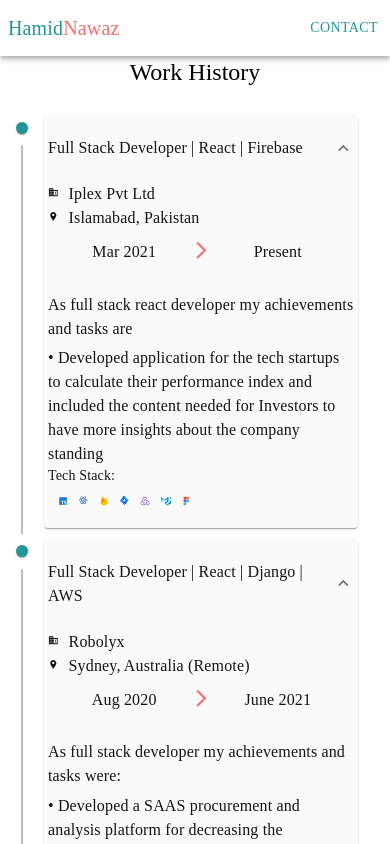
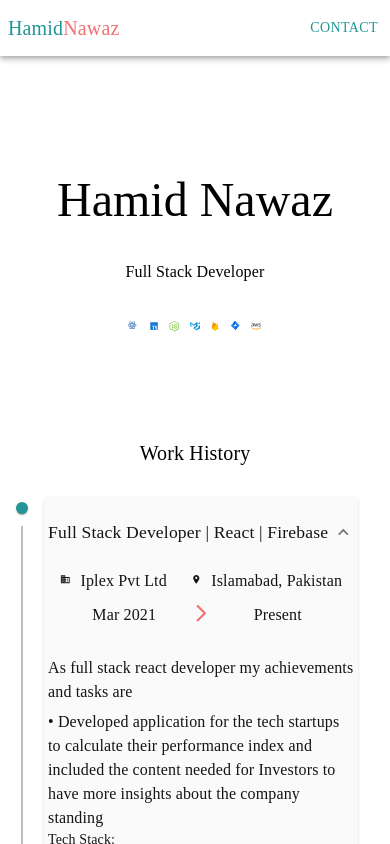
Before and after one commit to hamidnawaz28/portfolio, a Next.js app: page / in a window 390 px wide. Shown: the top 844 px of the page. Built offline with nearby package versions, Linux system fonts and the light colour scheme; no server answers.

Commit message:
addded into

```diff
--- a/components/accordion/Accordion.tsx
+++ b/components/accordion/Accordion.tsx
@@ -52,6 +52,13 @@ const useStyles = makeStyles((theme: Theme) => ({
     display: "flex",
     flexDirection: "row",
   },
+  comLoc: {
+    [theme.breakpoints.down("sm")]: {
+      display: "flex",
+      flexDirection: "row",
+      justifyContent: "space-around",
+    },
+  },
 }));
 const logoIcons: any = {
   Typescript: <Typescript />,
@@ -73,7 +80,7 @@ const logoIcons: any = {
 
 export default function SimpleAccordion({ data }: AccordianProps) {
   const classes = useStyles();
-  const { heading, stackCont, quickDetails, flexDisplay } = classes;
+  const { heading, stackCont, quickDetails, flexDisplay, comLoc } = classes;
   const [expanded, isExpanded] = useState(true);
   const {
     jobTitle,
@@ -95,11 +102,11 @@ export default function SimpleAccordion({ data }: AccordianProps) {
         id="panel1a-header"
         onClick={() => isExpanded(!expanded)}
       >
-        <Typography variant="body1">{jobTitle}</Typography>
+        <Typography variant="subtitle1">{jobTitle}</Typography>
       </AccordionSummary>
       <AccordionDetails>
         <div className={quickDetails}>
-          <div>
+          <div className={comLoc}>
             <div className={flexDisplay}>
               <Business style={{ paddingRight: 10 }} />
               <Typography variant="body1">{company}</Typography>
--- a/components/icons/Icons.tsx
+++ b/components/icons/Icons.tsx
@@ -404,7 +404,21 @@ const Vue = () => {
     </SvgIcon>
   );
 };
+
+const Node = () => {
+  const { root } = useStyles();
+  return (
+    <SvgIcon viewBox="0 0 256 282" className={root}>
+      <g fill="#8CC84B">
+        <path d="M116.504 3.58c6.962-3.985 16.03-4.003 22.986 0 34.995 19.774 70.001 39.517 104.99 59.303 6.581 3.707 10.983 11.031 10.916 18.614v118.968c.049 7.897-4.788 15.396-11.731 19.019-34.88 19.665-69.742 39.354-104.616 59.019-7.106 4.063-16.356 3.75-23.24-.646-10.457-6.062-20.932-12.094-31.39-18.15-2.137-1.274-4.546-2.288-6.055-4.36 1.334-1.798 3.719-2.022 5.657-2.807 4.365-1.388 8.374-3.616 12.384-5.778 1.014-.694 2.252-.428 3.224.193 8.942 5.127 17.805 10.403 26.777 15.481 1.914 1.105 3.852-.362 5.488-1.274 34.228-19.345 68.498-38.617 102.72-57.968 1.268-.61 1.969-1.956 1.866-3.345.024-39.245.006-78.497.012-117.742.145-1.576-.767-3.025-2.192-3.67-34.759-19.575-69.5-39.18-104.253-58.76a3.621 3.621 0 0 0-4.094-.006C91.2 39.257 56.465 58.88 21.712 78.454c-1.42.646-2.373 2.071-2.204 3.653.006 39.245 0 78.497 0 117.748a3.329 3.329 0 0 0 1.89 3.303c9.274 5.259 18.56 10.481 27.84 15.722 5.228 2.814 11.647 4.486 17.407 2.33 5.083-1.823 8.646-7.01 8.549-12.407.048-39.016-.024-78.038.036-117.048-.127-1.732 1.516-3.163 3.2-3 4.456-.03 8.918-.06 13.374.012 1.86-.042 3.14 1.823 2.91 3.568-.018 39.263.048 78.527-.03 117.79.012 10.464-4.287 21.85-13.966 26.97-11.924 6.177-26.662 4.867-38.442-1.056-10.198-5.09-19.93-11.097-29.947-16.55C5.368 215.886.555 208.357.604 200.466V81.497c-.073-7.74 4.504-15.197 11.29-18.85C46.768 42.966 81.636 23.27 116.504 3.58z" />
+        <path d="M146.928 85.99c15.21-.979 31.493-.58 45.18 6.913 10.597 5.742 16.472 17.793 16.659 29.566-.296 1.588-1.956 2.464-3.472 2.355-4.413-.006-8.827.06-13.24-.03-1.872.072-2.96-1.654-3.195-3.309-1.268-5.633-4.34-11.212-9.642-13.929-8.139-4.075-17.576-3.87-26.451-3.785-6.479.344-13.446.905-18.935 4.715-4.214 2.886-5.494 8.712-3.99 13.404 1.418 3.369 5.307 4.456 8.489 5.458 18.33 4.794 37.754 4.317 55.734 10.626 7.444 2.572 14.726 7.572 17.274 15.366 3.333 10.446 1.872 22.932-5.56 31.318-6.027 6.901-14.805 10.657-23.56 12.697-11.647 2.597-23.734 2.663-35.562 1.51-11.122-1.268-22.696-4.19-31.282-11.768-7.342-6.375-10.928-16.308-10.572-25.895.085-1.619 1.697-2.748 3.248-2.615 4.444-.036 8.888-.048 13.332.006 1.775-.127 3.091 1.407 3.182 3.08.82 5.367 2.837 11 7.517 14.182 9.032 5.827 20.365 5.428 30.707 5.591 8.568-.38 18.186-.495 25.178-6.158 3.689-3.23 4.782-8.634 3.785-13.283-1.08-3.925-5.186-5.754-8.712-6.95-18.095-5.724-37.736-3.647-55.656-10.12-7.275-2.571-14.31-7.432-17.105-14.906-3.9-10.578-2.113-23.662 6.098-31.765 8.006-8.06 19.563-11.164 30.551-12.275z" />
+      </g>
+    </SvgIcon>
+  );
+};
+
 export {
+  Node,
   AWS,
   CProgramming,
   Django,
--- a/components/icons/index.ts
+++ b/components/icons/index.ts
@@ -14,4 +14,5 @@ export {
   Redux,
   Typescript,
   Vue,
+  Node,
 } from "./Icons";
--- a/components/theme/index.ts
+++ b/components/theme/index.ts
@@ -157,9 +157,9 @@ const theme = createTheme({
       letterSpacing: "0.0075em",
     },
     subtitle1: {
-      fontFamily: graceFont,
-      fontWeight: 400,
-      fontSize: "1rem",
+      fontFamily: boldFont,
+      fontWeight: 500,
+      fontSize: "1.1rem",
       lineHeight: 1.75,
       letterSpacing: "0.00938em",
     },
@@ -172,7 +172,7 @@ const theme = createTheme({
     },
     body1: {
       fontFamily: graceFont,
-      fontWeight: 400,
+      fontWeight: 300,
       fontSize: "1rem",
       lineHeight: 1.5,
       letterSpacing: "0.00938em",
--- a/containers/personal-details/PersonalDetails.tsx
+++ b/containers/personal-details/PersonalDetails.tsx
@@ -2,15 +2,57 @@ import { makeStyles } from "@mui/styles";
 
 import { Typography } from "@mui/material";
 import { Menu } from "@mui/icons-material";
-
+import {
+  React,
+  Typescript,
+  Node,
+  MaterialUi,
+  Firebase,
+  Jira,
+  AWS,
+} from "../../components/icons";
 import { Theme } from "@mui/system";
 
 const useStyles = makeStyles((theme: Theme) => ({
   root: {},
+  self: {
+    display: "flex",
+    textAlign: "center",
+    verticalAlign: "center",
+    alignItems: "center",
+    justifyContent: "center",
+    flexDirection: "column",
+    padding: "100px 0px",
+  },
+  skillsIcons: {
+    display: "flex",
+  },
+  selfDetails: {},
 }));
 
 export default function ButtonAppBar() {
-  const { root } = useStyles();
+  const { root, selfDetails, skillsIcons, self } = useStyles();
 
-  return <div className={root}></div>;
+  return (
+    <div className={root}>
+      {/* <img src="/personal-data/blueleaves.jpg" alt="" width="100%" /> */}
+      <div className={self}>
+        <div className={selfDetails}>
+          <Typography variant="h3" p={8}>
+            Hamid Nawaz
+          </Typography>
+          <Typography variant="body1" p={8} pb={16}>
+            Full Stack Developer
+          </Typography>
+        </div>
+        <div className={skillsIcons}>
+          <React />
+          <Typescript />
+          <Node />
+          <MaterialUi />
+          <Firebase /> <Jira /> <AWS />
+        </div>
+      </div>
+    </div>
+  );
 }
--- a/containers/work-history/WorkHistory.tsx
+++ b/containers/work-history/WorkHistory.tsx
@@ -90,7 +90,7 @@ export default function WorkHistory() {
 
   return (
     <div className={root}>
-      <Typography variant="h5" align="center">
+      <Typography variant="h6" align="center">
         Work History
       </Typography>
       <AccordionGroup dataArr={workHistory} />
--- a/pages/_app.tsx
+++ b/pages/_app.tsx
@@ -2,7 +2,7 @@ import "../styles/globals.css";
 import type { AppProps } from "next/app";
 
 import theme from "../components/theme";
-import { ThemeProvider } from "@mui/material";
+import { ThemeProvider } from "@mui/material/styles";
 import { Header } from "../containers/header";
 import { useState, useEffect } from "react";
 import { addADoc } from "../firebase";
@@ -40,8 +40,7 @@ function MyApp({ Component, pageProps }: AppProps) {
   };
 
   useEffect(() => {
-    const loc = getLocation(getIPData);
-    console.log("---Loc---", loc);
+    // getLocation(getIPData);
   }, []);
 
   return (
--- a/pages/index.tsx
+++ b/pages/index.tsx
@@ -30,8 +30,8 @@ const Home: NextPage = () => {
         pageUrl=""
       />
       <main>
+        <PersonalDetails />
         <WorkHistory />
-        <PersonalDetails />
       </main>
       <Footer />
     </div>
```
Also changed, not shown: public/personal-data/blueleaves.jpg (added), public/personal-data/hamid-nawaz.png (added).
